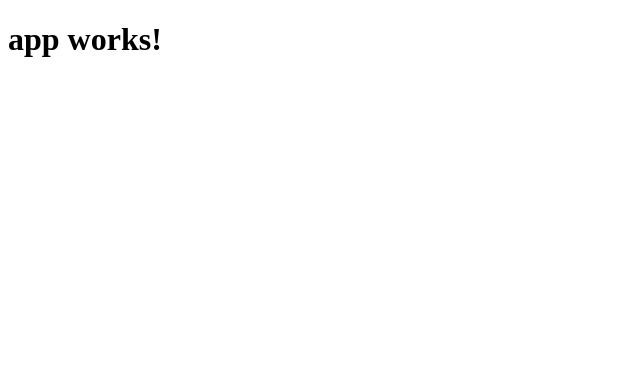
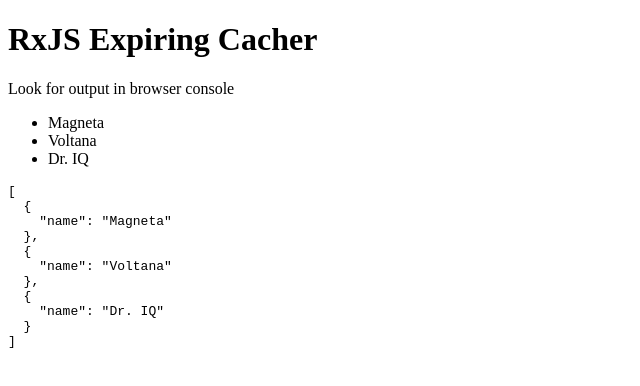
Before and after one commit to johnpapa/angular-expiring-http-cache, an Angular app: page / in a window 1280 px wide. Shown: the top 386 px of the page, without its empty margins (0-640 px from the left). Built offline with nearby package versions, Linux system fonts and the light colour scheme.

Commit message:
baseline

```diff
--- a/src/app/app.component.ts
+++ b/src/app/app.component.ts
@@ -1,10 +1,41 @@
-import { Component } from '@angular/core';
+import { Component, OnDestroy, OnInit } from '@angular/core';
+import { Http } from '@angular/http';
+
+import { expiringCacher } from './expiry-cacher';
+
+import { Subject } from 'rxjs/Subject';
+import 'rxjs/add/operator/let';
+import 'rxjs/add/operator/map';
+import 'rxjs/add/operator/takeUntil';
+import { Observable } from 'rxjs/Observable';
 
 @Component({
   selector: 'app-root',
-  templateUrl: './app.component.html',
-  styleUrls: ['./app.component.css']
+  template: `
+  <h1>RxJS Expiring Cacher</h1>
+  <p>Look for output in browser console</p>
+  <ul>
+    <li *ngFor="let hero of heroes | async">{{hero.name}}</li>
+  </ul>
+
+  <pre>{{heroes | async | json}}</pre>
+  `
 })
-export class AppComponent {
-  title = 'app works!';
+export class AppComponent implements OnInit, OnDestroy {
+  private onDestroy = new Subject();
+
+  heroes: any; // Observable<any[]>;
+
+  constructor(private http: Http) { }
+
+  ngOnInit() {
+    this.heroes = this.http.get('hero.json')
+      .map(res => res.json())
+      .let(expiringCacher);
+    // .takeUntil(this.onDestroy);
+  }
+
+  ngOnDestroy() {
+    this.onDestroy.next();
+  }
 }
--- /dev/null
+++ b/src/app/expiry-cacher.ts
@@ -0,0 +1,56 @@
+import { Observable } from 'rxjs/Observable';
+import { ReplaySubject } from 'rxjs/ReplaySubject';
+
+import 'rxjs/add/observable/timer';
+
+import 'rxjs/add/operator/do';
+import 'rxjs/add/operator/filter';
+import 'rxjs/add/operator/map';
+import 'rxjs/add/operator/mergeAll';
+import 'rxjs/add/operator/multicast';
+import 'rxjs/add/operator/publish';
+import 'rxjs/add/operator/repeat';
+import 'rxjs/add/operator/share';
+import 'rxjs/add/operator/switchMap';
+import 'rxjs/add/operator/take';
+
+const refreshDelay = 5000;  // interval between async calls
+/*
+ * Invoke async observable source (e.g., HTTP call), cache the result
+ * and then refresh the cached value from a new HTTP call periodically
+ * (every `refreshDelay` ms).
+ *
+ * Example:
+ *
+ *   const cachingRequest = this.http.get('hero.json')
+ *     .map(res => res.json().data)
+ *     .let(expiringCacher);
+ *
+ *   cachingRequest.subscribe(data => ... do something ...);
+ */
+
+export const expiringCacher = (source: Observable<any>) => Observable
+  .timer(0, refreshDelay)
+  .switchMap(count =>
+    source
+    // Todo: add error handling? Remove next logging line.
+    .do(res => console.log('asyncMethod call #' + count, res) )
+  )
+  .share();
+
+
+///////// Experiments
+
+// Does something async in random time < 1 second
+function asyncThing(count) {
+  return Observable.timer(Math.random() * 1000)
+    .do(() => console.log('asyncThing for ' + count))
+    .map(() => count);
+}
+
+const fooDelay = 5000; // interval between async calls
+
+export const foo = Observable
+  .timer(0, refreshDelay)
+  .switchMap(count =>  asyncThing(count))
+  .share();
--- /dev/null
+++ b/src/hero.json
@@ -0,0 +1,11 @@
+[
+  {
+    "name": "Magneta"
+  },
+  {
+    "name": "Voltana"
+  },
+  {
+    "name": "Dr. IQ"
+  }
+]
```
Also changed, not shown: .angular-cli.json, 1 other file (tests, documents, lock files or other folders).
